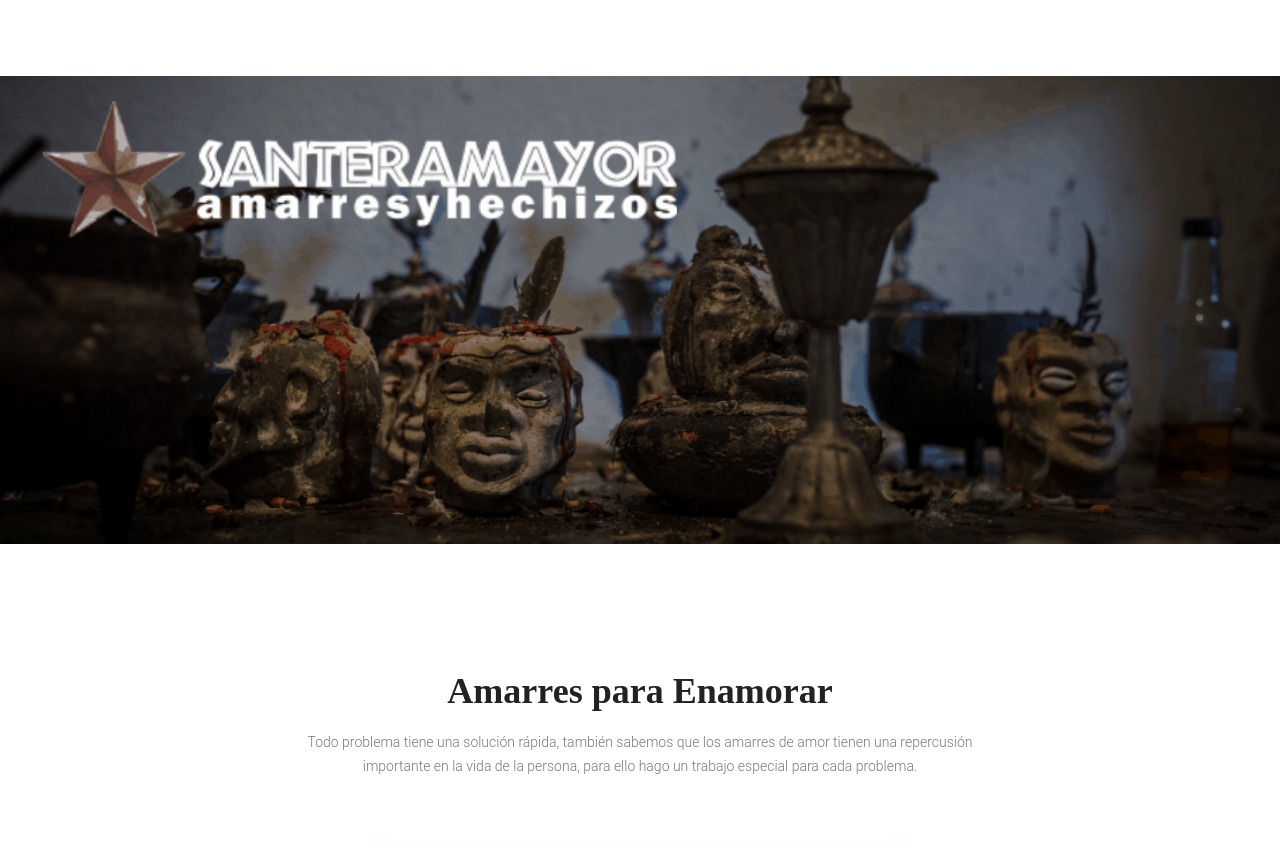
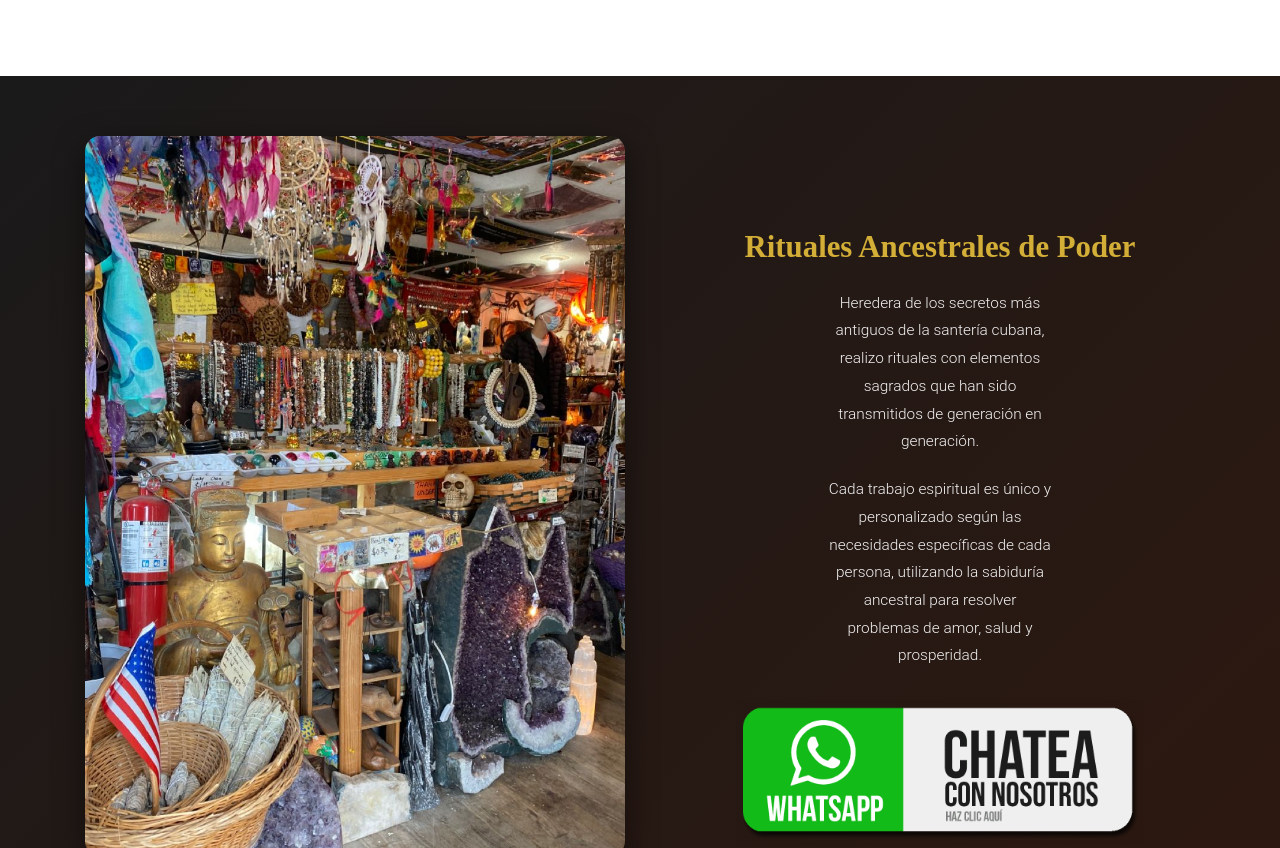
Before and after one commit to saltbalente/santeros, a plain HTML site: page index.html in a window 1280 px wide. Shown: the part 1640-2488 px from the top of the page. Drawn offline with Linux system fonts and the light colour scheme.

Commit message:
feat: add 3 new ritual images to enhance visual appeal
- Added `santera-ritual-1.jpg` to the 'Journey' section.
- Added `santera-ritual-2.jpg` to the 'Story' section.
- Added `santera-ritual-3.jpg` to the 'Testimonios' section.
- Updated `index.html` to include the new images, improving the site's visual narrative and aesthetic.

```diff
--- a/index.html
+++ b/index.html
@@ -162,6 +162,26 @@ Magia Negra y Roja</h3>
         </section>
         <!--================End Story Area =================-->
 
+        <!-- New Ritual Section -->
+        <section class="story_area p_120" style="background: linear-gradient(135deg, #1a1a1a 0%, #2d1810 100%); padding: 60px 0;">
+        	<div class="container">
+        		<div class="row story_inner">
+        			<div class="col-lg-6">
+        				<img class="img-fluid" src="/img/santera-ritual-2.jpg" alt="Ritual de Santería con elementos sagrados" style="border-radius: 15px; box-shadow: 0 10px 30px rgba(0,0,0,0.5);">
+        			</div>
+        			<div class="col-lg-6">
+        				<div class="story_text" style="color: #f4f4f4; padding-left: 30px;">
+        					<h3 style="color: #d4af37; font-size: 2.2em; margin-bottom: 20px;">Rituales Ancestrales de Poder</h3>
+        					<p style="font-size: 1.1em; line-height: 1.8; margin-bottom: 20px;">Heredera de los secretos más antiguos de la santería cubana, realizo rituales con elementos sagrados que han sido transmitidos de generación en generación.</p>
+        					<p style="font-size: 1.1em; line-height: 1.8; margin-bottom: 30px;">Cada trabajo espiritual es único y personalizado según las necesidades específicas de cada persona, utilizando la sabiduría ancestral para resolver problemas de amor, salud y prosperidad.</p>
+        					<center><a href="https://api.whatsapp.com/send?phone=19142090428&text=Necesito%20ayuda%20con%20el%20maestro/a" target="_blank" class=""><img src="/img/BOTON-WHATSAPP.png" style="width: 80%; transition: transform 0.3s ease;" onmouseover="this.style.transform='scale(1.05)'" onmouseout="this.style.transform='scale(1)'"></a></center>
+        				</div>
+        			</div>
+        		</div>
+        	</div>
+        </section>
+        <!-- End New Ritual Section -->
+
         <center><img src="/img/banner/SANTERA_MAYOR.png" width="100%" height="auto"></center>
          <!--================Journey Area =================-->
         <section class="journey_area p_120">
@@ -218,6 +238,10 @@ Magia Negra y Roja</h3>
 								<img class="img-fluid" src="/img/journey/journey-6.jpg" alt="">
 
 							</div>
+							<div class="journey_item">
+								<img class="img-fluid" src="/img/santera-ritual-1.jpg" alt="Santera Mayor realizando ritual espiritual">
+
+							</div>
 						</div>
 
 					</div>
@@ -269,6 +293,14 @@ Si te encuentras en el fracaso, en la angustia y la desesperación, busca asesor
 							<img src="/img/moments/Image-02.jpg" alt="">
 							<div class="hover">
 								<a class="light" href="/img/moments/Image-05.jpg"><i class="fa fa-expand"></i></a>
+							</div>
+						</div>
+					</div>
+                    <div class="gallery_item">
+						<div class="h_gallery_item">
+							<img src="/img/santera-ritual-3.jpg" alt="Santera Mayor en su espacio sagrado de trabajo espiritual">
+							<div class="hover">
+								<a class="light" href="/img/santera-ritual-3.jpg"><i class="fa fa-expand"></i></a>
 							</div>
 						</div>
 					</div>
```
Also changed, not shown: 4e833d5e92ed61d02692b769be5c8476.jpg (added), bf96ed1174a09d11cff1e69457454b00.jpg (added), c84c7ab42c9de1cba713c65228f06265.jpg (added), img/santera-ritual-1.jpg (added), img/santera-ritual-2.jpg (added), img/santera-ritual-3.jpg (added).
